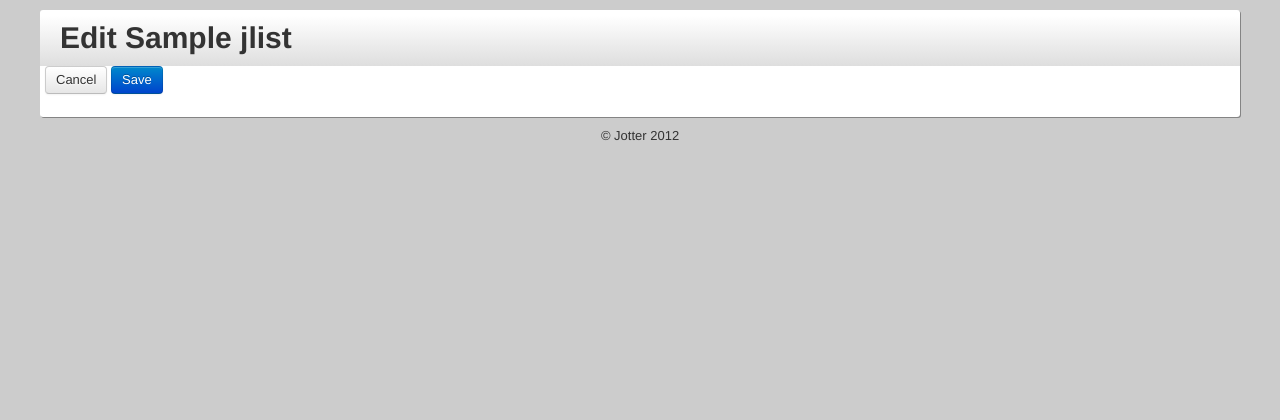
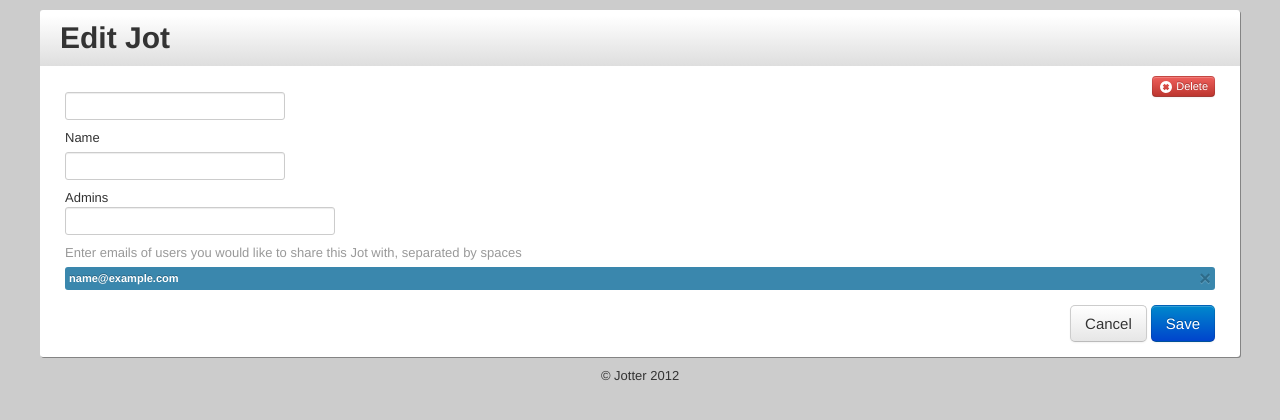
Before and after one commit to brab/jotter, a Django app: template templates/jot/jlist_edit.html in a window 1280 px wide. Shown: the top 420 px of the page. Run offline with Django 3.2, Linux system fonts and the light colour scheme; the template is opened without the code that fills it: most values are stand-ins (such as "Sample title", 1, 10 or a date in 2020); form fields are guessed from the names that the template uses; some libraries are stand-ins or nearby versions.

Commit message:
Add and remove jList admins

```diff
--- a/api/urls.py
+++ b/api/urls.py
@@ -5,8 +5,13 @@
 from jotter.api.handlers import *
 
 jlist_item_handler = Resource(jListItemHandler)
+jlist_admins_handler = Resource(jListAdminsHandler)
 
 urlpatterns = patterns('',
         url(r'^item/new', jlist_item_handler),
         url(r'^item/(?P<slug>\S+)', jlist_item_handler),
+
+        url(r'^jlist/admins', jlist_admins_handler),
+        url(r'^jlist/(?P<slug>\S+)/admins/(?P<email>\S+)',
+            jlist_admins_handler),
         )
--- a/jot/forms.py
+++ b/jot/forms.py
@@ -6,10 +6,12 @@
 class jListForm(forms.ModelForm):
     owner = forms.ModelChoiceField(
             queryset=User.objects.all(), widget=forms.HiddenInput())
+    name = forms.CharField(
+            widget=forms.TextInput(attrs={'class':'span3'}))
 
     class Meta:
         model = jList
-        exclude = ('created', 'modified', 'slug',)
+        exclude = ('created', 'modified', 'slug', 'admins',)
 
 class jListItemForm(forms.ModelForm):
     jlist = forms.ModelChoiceField(
--- a/jot/models.py
+++ b/jot/models.py
@@ -20,7 +20,7 @@
             pass
 
         if not self.id \
-        or not jList.name == self.name:
+        or not jlist.name == self.name:
             all_slugs = [l.slug for l in jList.objects.all()]
             slug = slugify(self.name)
             while slug in all_slugs:
--- a/media/css/styles.css
+++ b/media/css/styles.css
@@ -33,6 +33,23 @@
     margin-top: 4px;;
 }
 
+#jot-edit {
+    margin: 10px 0;
+    padding: 0 20px;
+}
+
+#jot-edit-alert {
+    margin-top: 5px;
+}
+
+#admins-list {
+    margin: 5px 0 15px 0;
+}
+
+#admins-list .label {
+    margin-bottom: 3px;
+}
+
 #jlist-items, #jlists {
     margin: 0 -5px 5px -5px;
 }
--- a/templates/jot/jlist_edit.html
+++ b/templates/jot/jlist_edit.html
@@ -1,34 +1,99 @@
 {% extends "base.html" %}
+
+{% block scripts %}
+{{ block.super }}
+<script type="text/javascript">
+  $(document).ready(function() {
+
+    $('input#admins').on('keyup', function(e) {
+      $('#admins-control-group').removeClass('error warning');
+      var code = (e.keyCode ? e.keyCode : e.which);
+      if (code == 32) {
+        $('#admins-help').text('').hide();
+        var data = {
+          'email': $(this).val(),
+          'jlist_slug': '{{ jlist.slug }}'
+        };
+        var retval = api_sync('api/jlist/admins', 'POST', data);
+        if (retval['data']['status_code'] == 201) {
+          var new_admin_obj = $('#admins-list .label:last').clone();
+          new_admin_obj.find('.email').text(data['email']);
+          $('#admins-list').prepend(new_admin_obj);
+          new_admin_obj.fadeIn('slow');
+          $('input#admins').val('');
+        }
+        else if (retval['data']['status_code'] == 400) {
+          $('#admins-control-group').addClass('error');
+          $('#admins-help').text('Please check the email and try again').slideDown();
+        }
+        else if (retval['data']['status_code'] == 404) {
+          $('#admins-control-group').addClass('warning');
+          $('#admins-help').text('That user\'s not in the system').slideDown();
+        }
+        else if (retval['data']['status_code'] == 409) {
+          $('#admins-control-group').addClass('warning');
+          $('#admins-help').text('You\'re already sharing with that user').slideDown();
+        }
+      }
+    });
+
+    $('.admin-delete').on('click', function() {
+      var email = $(this).siblings('.email').text();
+      var retval = api_sync('api/jlist/{{ jlist.slug }}/admins/' + email, 'DELETE');
+      if (retval['data']['status_code'] == 204){
+        $(this).parents('.admin-elem').slideUp();
+      }
+    });
+
+  });
+</script>
+{% endblock scripts %}
 
 {% block body %}
 <div id="header">
-  <h1>{% if jlist %}Edit {{ jlist.name }}{% else %}New Jot{% endif %}</h1>
+  <h1>{% if jlist %}Edit {% else %}New {% endif %}Jot</h1>
 </div>
-<div class="row">
-  <div class="span8">
-    <form action="" method="POST">
-      {% csrf_token %}
-      {% for field in form %}
-      <div class="form_row">
-        {% if not field.is_hidden %}
-        <div class="field_label">
-          {{ field.label_tag }}
-        </div>
-        {% endif %}
-        <div class="field">
-          {{ field }}
-        </div>
-        {% if field.errors %}
-        <div class="error field_error">
-          {% for error in field.errors %}* {{ error }}{% endfor %}
-        </div>
-        {% endif %}
+{% if jlist %}
+<div class="row" id="jot-edit" style="margin-bottom:-15px;">
+  <a class="btn btn-mini btn-danger pull-right" id="jot-delete" data-jot-slug="" href="#"><i class="icon-remove-sign icon-white"></i> Delete</a>
+</div>
+{% endif %}
+<div class="row" id="jot-edit">
+  <form action="" method="POST">
+    {% csrf_token %}
+    {{ form.owner }}
+
+    {{ form.name.label_tag }}
+    {{ form.name }}
+
+    {% if jlist %}
+    <div class="control-group" id="admins-control-group">
+      <label for="admins">Admins</a>
+      <input class="span3" id="admins" name="admins" />
+      <span class="help-inline" id="admins-help" style="display:none;"></span>
+    </div>
+    <p class="help-block">
+      Enter emails of users you would like to share this Jot with, separated by spaces
+    </p>
+    <div id="admins-list">
+      {% for admin in jlist.admins.all %}
+      <div class="label label-info admin-elem">
+        <span class="email">{{ admin.email }}</span>
+        <a class="close pull-right admin-delete" href="#">&times;</a>
       </div>
       {% endfor %}
-      <a class="btn" href="#">Cancel</a>
-      <button class="btn btn-primary" type="submit">Save</button>
-    </form>
-  </div>
-  <div class="span4"> </div>
+
+      <!-- an empty one for cloning -->
+      <div class="label label-info admin-elem" style="display:none;">
+        <span class="email"></span>
+        <a class="close pull-right admin-delete" href="#">&times;</a>
+      </div>
+
+    </div>
+    {% endif %}
+
+    <button class="btn btn-large btn-primary pull-right" type="submit" style="margin-left:4px;">Save</button>
+    <a class="btn btn-large pull-right" href="{% if jlist %}{% url jotter.jot.views.jlist_view jlist.slug %}{% else %}{% url jotter.account.views.index %}{% endif %}">Cancel</a>
+  </form>
 </div>
 {% endblock body %}
--- a/templates/jot/jlist_view.html
+++ b/templates/jot/jlist_view.html
@@ -170,6 +170,7 @@
 
 </div>
 <a class="btn btn-small" id="jots" href="{% url jotter.account.views.index %}"><i class="icon-arrow-left"></i> Jots</a>
+<a class="btn btn-small pull-right" href="{% url jotter.jot.views.jlist_edit jlist.slug %}"><i class="icon-edit"></i> Edit Jot</a>
 
 
 <div class="modal" id="jlist-item" style="display:none;">
@@ -178,7 +179,7 @@
     <h3><span id="add-edit-text"></span> Item</h3>
   </div>
   <div class="modal-body">
-    <a class="btn btn-mini btn-danger btn-large pull-right" id="item-delete" data-item-slug="" href="#"><i class="icon-remove-sign icon-white"></i> Delete</a>
+    <a class="btn btn-mini btn-danger pull-right" id="item-delete" data-item-slug="" href="#"><i class="icon-remove-sign icon-white"></i> Delete</a>
     <form action="" method="POST" id="form-item-edit">
       {% csrf_token %}
       {{ form.slug }}
```
Also changed, not shown: api/handlers.py (+72 -1 lines).
